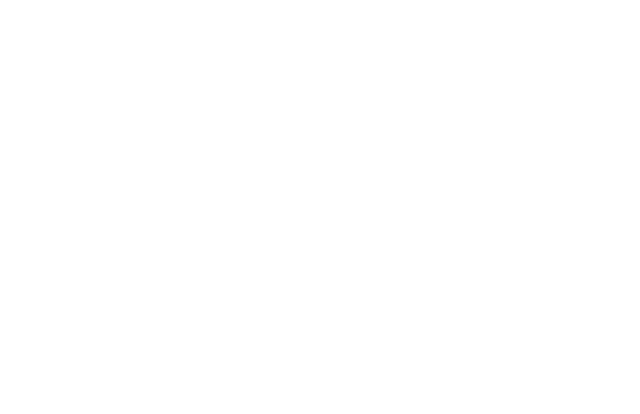
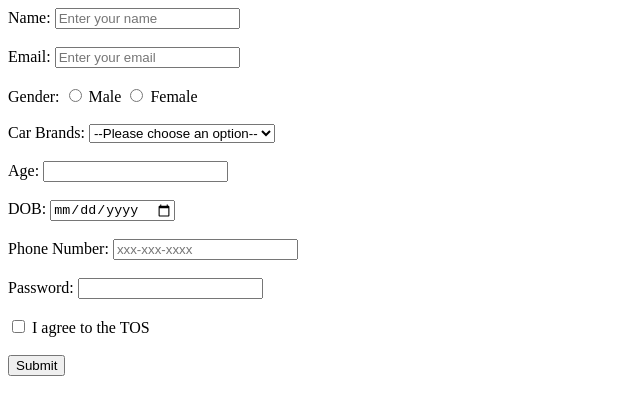
Before and after one commit to acciojob/signup-form-car-DrSuraj, a website: page main.html in a window 1280 px wide. Shown: the whole page, without its empty margins (0-640 px from the left). Drawn offline with Linux system fonts and the light colour scheme.

Commit message:
created a submission

```diff
--- a/main.html
+++ b/main.html
@@ -1,16 +1,46 @@
 <!DOCTYPE html>
+<html>
+<head>
+  <title>Signup Form</title>
+</head>
+<body>
+  <form method="post" action="#">
+    <label for="name">Name:</label>
+    <input type="text" id="name" name="name" required placeholder="Enter your name"><br><br>
 
-<html>
+    <label for="email">Email:</label>
+    <input type="email" id="email" name="email" required placeholder="Enter your email"><br><br>
 
-<head>
-	<link rel="stylesheet" href="styles.css">
-</head>
+    <label>Gender:</label>
+    <input type="radio" id="gender_m" name="gender" required>
+    <label for="gender_m">Male</label>
+    <input type="radio" id="gender_f" name="gender" required>
+    <label for="gender_f">Female</label><br><br>
 
-<body>
-	<!-- the entire body must be written by student -->
-    <script type="text/javascript" src="./script.js">
-</script>
+    <label for="cars">Car Brands:</label>
+    <select id="cars" name="cars" required>
+      <option value="">--Please choose an option--</option>
+      <option value="audi">Audi</option>
+      <option value="bmw">BMW</option>
+      <option value="mercedes">Mercedes</option>
+    </select><br><br>
 
+    <label for="age">Age:</label>
+    <input type="number" id="age" name="age" required><br><br>
+
+    <label for="dob">DOB:</label>
+    <input type="date" id="dob" name="dob" required><br><br>
+
+    <label for="tel">Phone Number:</label>
+    <input type="tel" id="tel" name="tel" pattern="[0-9]{3}-[0-9]{3}-[0-9]{4}" placeholder="xxx-xxx-xxxx"><br><br>
+
+    <label for="password">Password:</label>
+    <input type="password" id="password" name="password" required><br><br>
+
+    <input type="checkbox" id="tos" name="tos" required>
+    <label for="tos">I agree to the TOS</label><br><br>
+
+    <button type="submit">Submit</button>
+  </form>
 </body>
-
 </html>
```
